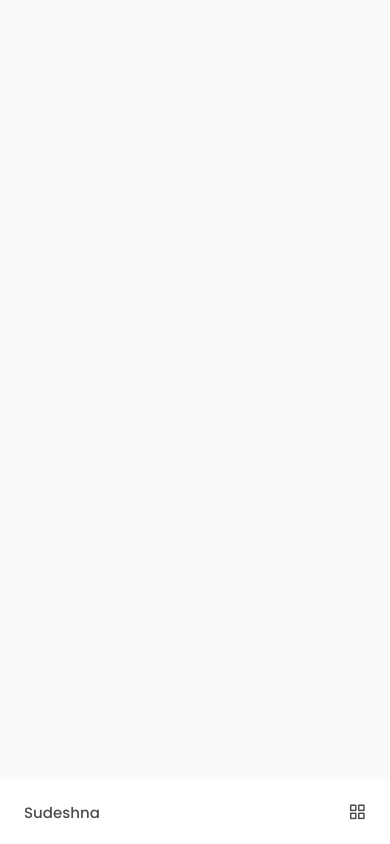
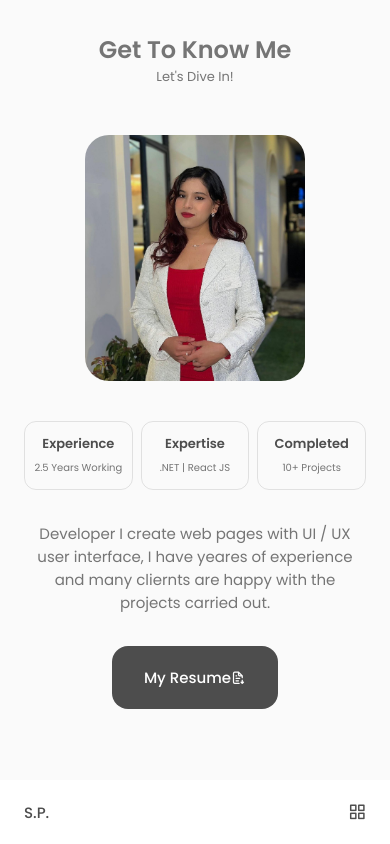
Before and after one commit to sudeshna-22/sudeshna-portfolio-24, a React (Create React App) app: page / in a window 390 px wide. Built offline with nearby package versions, Linux system fonts and the light colour scheme.

Commit message:
about initial completed

```diff
--- a/src/App.css
+++ b/src/App.css
@@ -20,7 +20,7 @@
   --normal-fs: 1rem;
   --medium-fs: 0.875rem;
   --small-fs: 0.725rem;
-  --tiny-fs: 0.625rem;
+  --tiny-fs: 0.695rem;
   --h1-fs: 2.25rem;
   --h2-fs: 1.5rem;
   --h3-fs: 1.25rem;
@@ -52,7 +52,7 @@
     --large-fs: 2.75rem;
     --normal-fs: 0.938rem;
     --medium-fs: 0.813rem;
-    --small-fs: 0.75rem;
+    --small-fs: 0.90rem;
     --tiny-fs: 0.625rem;
     --h1-fs: 1.5rem;
     --h2-fs: 1.25rem;
@@ -176,13 +176,25 @@ h3 {
   }
 }
 
-@media screen and (max-width: 768px) {}
+@media screen and (max-width: 768px) {
+  body {
+    margin: 0 0 var(--nav-height) 0;
+  }
+
+  .section {
+    padding: 2rem 0 4rem;
+  }
+
+  .section-subtitle {
+    margin-bottom: var(--mb-3);
+  }
+}
 
 @media screen and (max-width: 576px) {}
 
 @media screen and (max-width: 350px) {
   .container {
     margin-left: var(--mb-1);
-    margin-right: var(--mb-1);
+    margin-right: var(--mb-1-5);
   }
 }
--- a/src/App.js
+++ b/src/App.js
@@ -1,10 +1,14 @@
 import './App.css';
+import About from './components/about/About';
 import Header from './components/header/Header';
 
 function App() {
   return (
     <>
       <Header />
+      <main className='main'>
+        <About />
+      </main>
     </>
   );
 }
--- /dev/null
+++ b/src/components/about/About.jsx
@@ -0,0 +1,31 @@
+import React from 'react'
+import "./about.css"
+import Information from './Information';
+import AboutImg from "../../assets/sudeshna.jpg";
+import CV from "../../assets/Sudeshna-Pandey-CV.pdf";
+
+const About = () => {
+  return (
+    <section className="about section" id="about">
+      <h2 className="section-title">Get To Know Me</h2>
+      <span className="section-subtitle">
+        Let's Dive In!
+      </span>
+      <div className="about-container container grid">
+        <img src={AboutImg} alt="sudeshna's img" className="about-img" />
+
+        <div className='about-data'>
+          <Information />
+
+          <p className="about-description">Developer I create web pages with UI / UX user interface, I have yeares of experience and many cliernts are happy with the projects carried out.</p>
+
+          <a download href={CV} className="button button-flex">My Resume
+            <i class="uil uil-file-download-alt"></i>
+          </a>
+        </div>
+      </div>
+    </section>
+  )
+}
+
+export default About
--- /dev/null
+++ b/src/components/about/Information.jsx
@@ -0,0 +1,22 @@
+import React from 'react'
+
+const Information = () => {
+  return (
+    <div className="about-info grid">
+      <div className="about-container-box">
+        <h3 className="about-title">Experience</h3>
+        <span className="about-subtitle">2.5 Years Working</span>
+      </div>
+      <div className="about-container-box">
+        <h3 className="about-title">Expertise</h3>
+        <span className="about-subtitle">.NET | React JS</span>
+      </div>
+      <div className="about-container-box">
+        <h3 className="about-title">Completed</h3>
+        <span className="about-subtitle">10+ Projects</span>
+      </div>
+    </div>
+  )
+}
+
+export default Information
--- /dev/null
+++ b/src/components/about/about.css
@@ -0,0 +1,90 @@
+.about-container {
+  grid-template-columns: repeat(2, 1fr);
+  align-items: center;
+  column-gap: 4rem;
+}
+
+.about-img {
+  width: 350px;
+  border-radius: 1.5rem;
+  justify-self: center;
+}
+
+.about-info {
+  grid-template-columns: repeat(3, 140px);
+  gap: 0.5rem;
+  margin-bottom: var(--mb-2);
+}
+
+.about-container-box {
+  background-color: var(--container-color);
+  border: 1px solid rgba(0, 0, 0, 0.1);
+  border-radius: 0.75rem;
+  text-align: center;
+  padding: 1rem 1.25rem;
+}
+
+.about-icon {
+  font-size: 1.5rem;
+  color: var(--title);
+  margin-bottom: var(--mb-0-5);
+}
+
+.about-title {
+  font-size: var(--medium-fs);
+  font-weight: var(--bold-fw);
+}
+
+.about-subtitle {
+  font-size: var(--tiny-fs);
+}
+
+.about-description {
+  margin-bottom: var(--mb-2-25);
+}
+
+/* responsive break points */
+
+@media screen and (max-width: 992px) {
+  .about-container {
+    grid-template-columns: 1fr;
+    row-gap: 2.5rem;
+  }
+
+  .about-img {
+    width: 220px;
+  }
+
+  .about-container-box {
+    padding: 0.75rem 0.5rem;
+  }
+
+  .about-data {
+    text-align: center;
+  }
+
+  .about-info {
+    justify-content: center;
+  }
+
+  .about-description {
+    padding: 0 5 rem;
+    margin-bottom: 2rem;
+  }
+}
+
+@media screen and (max-width: 576px) {
+  .about-info {
+    grid-template-columns: repeat(3, 1fr);
+  }
+
+  .about-description {
+    padding: 0;
+  }
+}
+
+@media screen and (max-width: 350px) {
+  .about-info {
+    grid-template-columns: repeat(2, 1fr);
+  }
+}
--- a/src/components/header/Header.jsx
+++ b/src/components/header/Header.jsx
@@ -7,7 +7,7 @@ const Header = () => {
   return (
     <header className="header">
       <nav className="nav container">
-        <a href="index.html" className="nav-logo">Sudeshna</a>
+        <a href="index.html" className="nav-logo">S.P.</a>
 
         <div className={Toggle ? "nav-menu show-menu" : "nav-menu"}>
           <ul className="nav-list grid">
--- a/src/components/header/header.css
+++ b/src/components/header/header.css
@@ -30,7 +30,7 @@
   display: flex;
   flex-direction: column;
   align-items: center;
-  font-size: var(--small-fs);
+  font-size: var(--medium-fs);
   color: var(--title);
   font-weight: var(--medium-fw);
   transition: .3s;
```
Also changed, not shown: src/assets/sudeshna.jpg (added), 1 other file (tests, documents, lock files or other folders).
